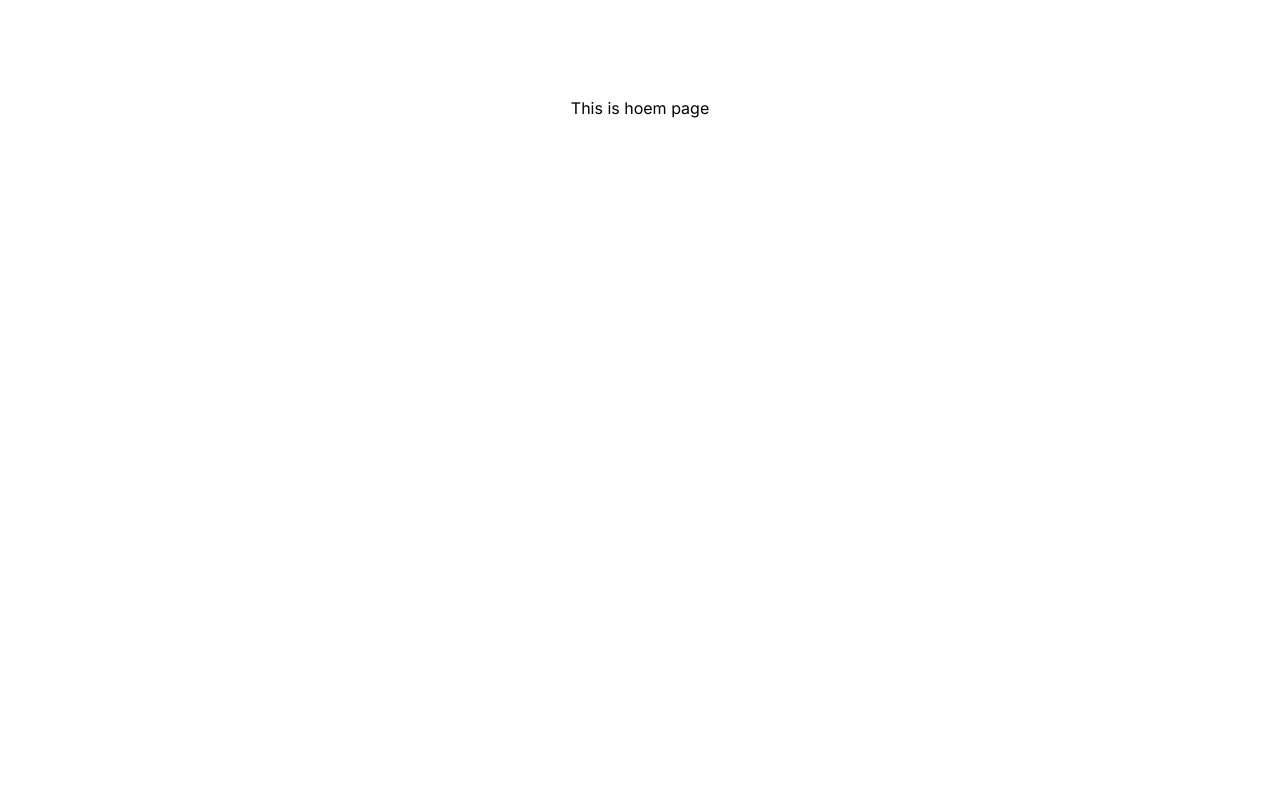
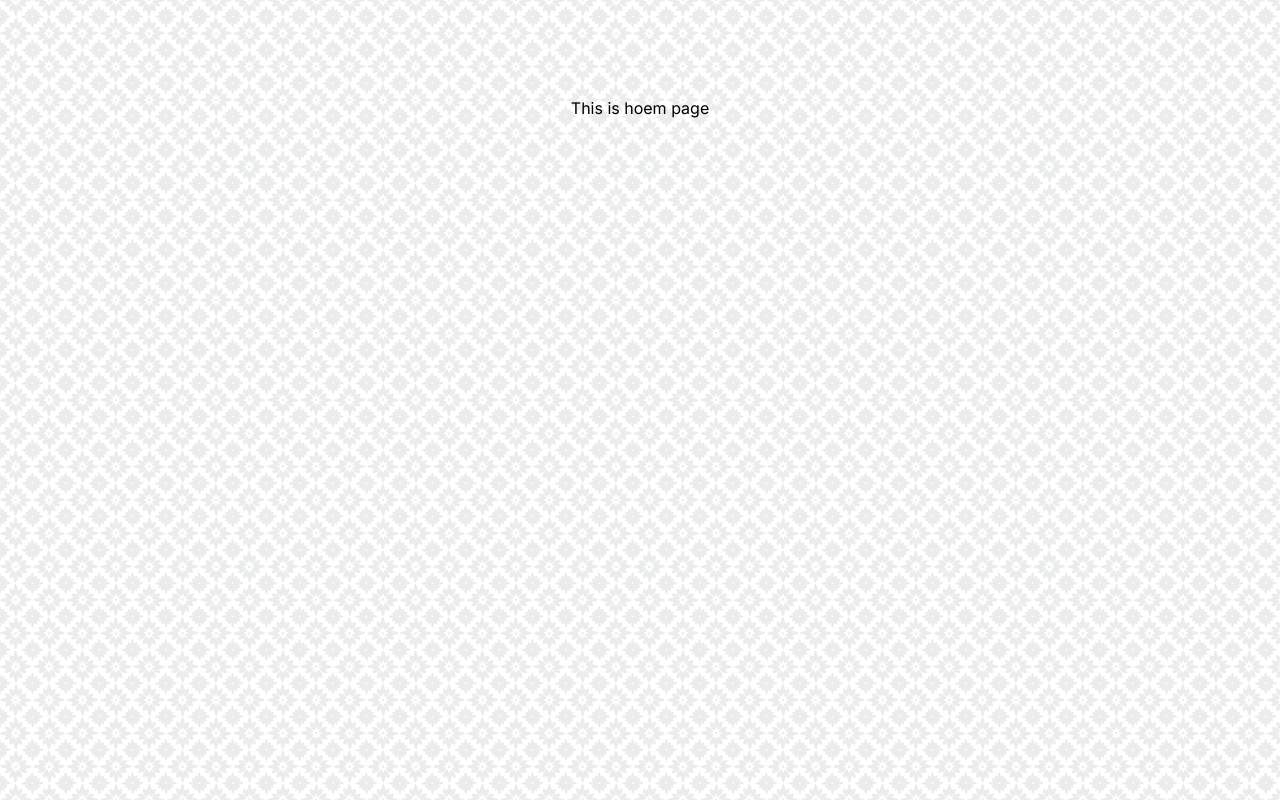
Before and after one commit to abirpuc/lalmohan-next-collage, a Next.js app: page / in a window 1280 px wide. Built offline with nearby package versions, Linux system fonts and the light colour scheme.

Commit message:
set background image

```diff
--- a/src/app/layout.js
+++ b/src/app/layout.js
@@ -1,17 +1,26 @@
-import './globals.css'
-import { Inter } from 'next/font/google'
+import { getData } from "./api/getData";
+import "./globals.css";
+import { Inter } from "next/font/google";
 
-const inter = Inter({ subsets: ['latin'] })
+import bg from '../../public/background-img.png'
+
+const inter = Inter({ subsets: ["latin"] });
 
 export const metadata = {
-  title: 'Create Next App',
-  description: 'Generated by create next app',
+  title: 'lalmohan collage',
+  description: 'lalmohan collage web site',
 }
 
-export default function RootLayout({ children }) {
+export default async function RootLayout({ children }) {
+  const data = await getData()
+  const backgroundData = JSON.parse(data.web_presets)
+  const backgroundImage = backgroundData.background_img;
   return (
     <html lang="en">
-      <body className={inter.className}>{children}</body>
+      <body className={inter.className} style={{backgroundImage:`url(${bg.src})`}}>
+        <div></div>
+        <main>{children}</main>
+      </body>
     </html>
-  )
+  );
 }
```
